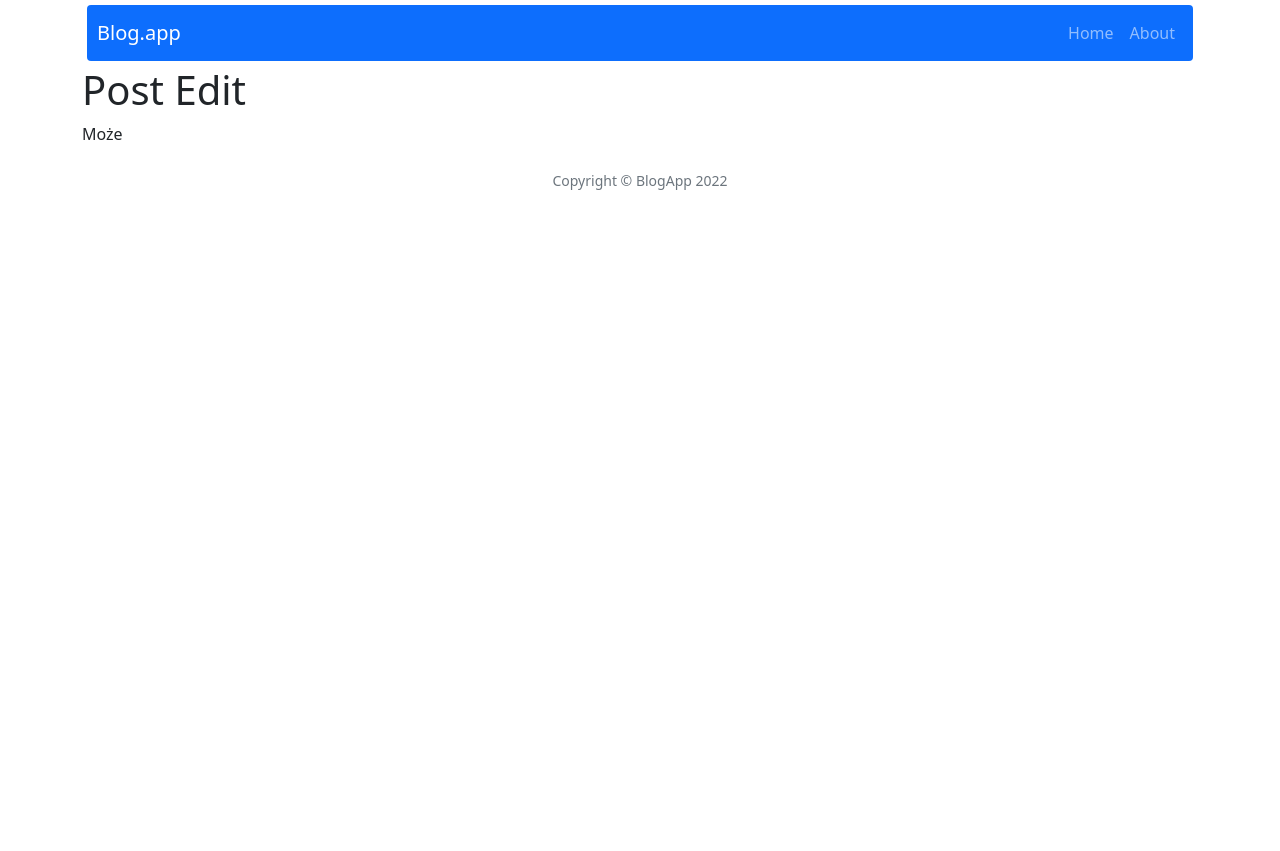
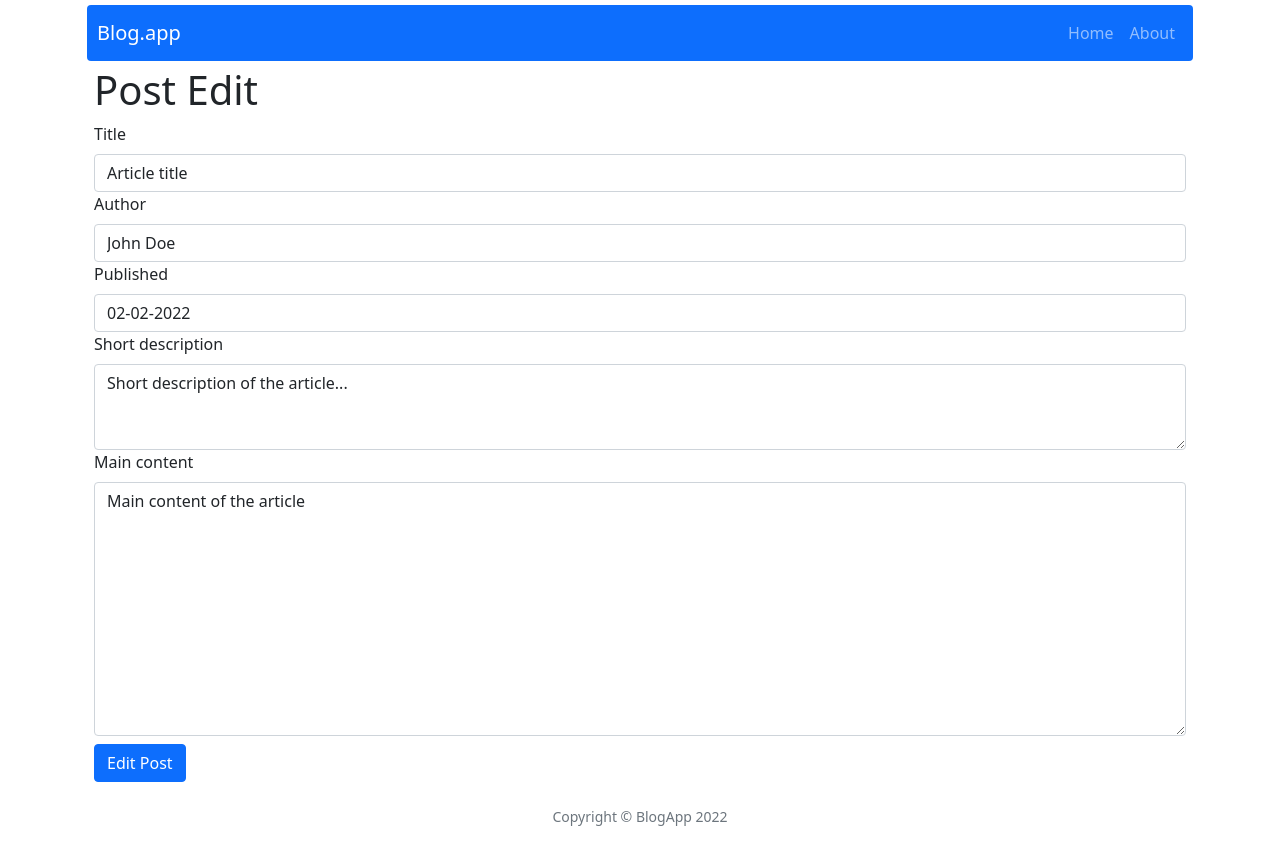
Before and after one commit to kaz4486/crud_blog, a React (Create React App) app: page /post/edit/1 in a window 1280 px wide. Before the commit the page ends 800 px from the top, so only its background shows below. Built offline with nearby package versions, Linux system fonts and the light colour scheme.

Commit message:
Add PostForm, EditPostForm, Modify AddPostForm

```diff
--- a/package.json
+++ b/package.json
@@ -8,6 +8,7 @@
     "@testing-library/user-event": "^13.5.0",
     "bootstrap": "5.1.3",
     "clsx": "^1.1.1",
+    "http-server": "^14.1.1",
     "react": "^18.1.0",
     "react-bootstrap": "2.0.1",
     "react-dom": "^18.1.0",
--- a/src/components/common/features/AddPostForm/AddPostForm.js
+++ b/src/components/common/features/AddPostForm/AddPostForm.js
@@ -1,79 +1,18 @@
-import { useState } from 'react';
-import { Form } from 'react-bootstrap';
-import { Button } from 'react-bootstrap';
 import { useDispatch } from 'react-redux';
 import { useNavigate } from 'react-router-dom';
 import { addPost } from '../../../../redux/postsRedux';
+import PostForm from '../PostForm/PostForm';
 
 const AddPostForm = () => {
-  const [title, setTitle] = useState('');
-  const [author, setAuthor] = useState('');
-  const [published, setPublished] = useState('');
-  const [shortDescription, setShortDescription] = useState('');
-  const [mainContent, setMainContent] = useState('');
-
   const dispatch = useDispatch();
   const navigate = useNavigate();
 
-  const handleSubmit = (e) => {
-    e.preventDefault();
-    dispatch(
-      addPost({ title, author, published, shortDescription, mainContent })
-    );
-    setTitle('');
-    setAuthor('');
-    setPublished('');
-    setShortDescription('');
-    setMainContent('');
+  const handleSubmit = (post) => {
+    dispatch(addPost(post));
     navigate('/');
   };
 
-  return (
-    <Form>
-      <Form.Label>Title</Form.Label>
-      <Form.Control
-        type='text'
-        placeholder='Enter title'
-        value={title}
-        onChange={(e) => setTitle(e.target.value)}
-      />
-      <Form.Label>Author</Form.Label>
-      <Form.Control
-        type='text'
-        placeholder='Enter author'
-        value={author}
-        onChange={(e) => setAuthor(e.target.value)}
-      />
-      <Form.Label>Published</Form.Label>
-      <Form.Control
-        type='text'
-        placeholder='Enter published date'
-        value={published}
-        onChange={(e) => setPublished(e.target.value)}
-      />
-      <Form.Label>Short description</Form.Label>
-      <Form.Control
-        type='text'
-        placeholder='Leave a comment here'
-        as='textarea'
-        rows={3}
-        value={shortDescription}
-        onChange={(e) => setShortDescription(e.target.value)}
-      />
-      <Form.Label>Main content</Form.Label>
-      <Form.Control
-        type='text'
-        placeholder='Leave a comment here'
-        as='textarea'
-        rows={10}
-        value={mainContent}
-        onChange={(e) => setMainContent(e.target.value)}
-      />
-      <Button variant='primary' onClick={handleSubmit}>
-        Add post
-      </Button>
-    </Form>
-  );
+  return <PostForm action={handleSubmit} actionText='Add Post' />;
 };
 
 export default AddPostForm;
--- a/src/components/common/features/AllPosts/AllPosts.js
+++ b/src/components/common/features/AllPosts/AllPosts.js
@@ -15,7 +15,7 @@
           {posts.map((post) => (
             <Col key={post.author} xs={12} sm={6} lg={4}>
               <Card
-                key={post.author}
+                key={post.title}
                 border='secondary'
                 className={clsx('p-3', 'mb-1')}
               >
--- /dev/null
+++ b/src/components/common/features/EditPostForm/EditPostForm.js
@@ -0,0 +1,35 @@
+import { useDispatch } from 'react-redux';
+import { useNavigate } from 'react-router-dom';
+import PostForm from '../PostForm/PostForm';
+import { useParams } from 'react-router-dom';
+import { useSelector } from 'react-redux';
+import { editPost, getPostById } from '../../../../redux/postsRedux';
+import { Navigate } from 'react-router-dom';
+
+const EditPostForm = () => {
+  const dispatch = useDispatch();
+  const navigate = useNavigate();
+  const { id } = useParams();
+  const postData = useSelector((state) => getPostById(state, id));
+
+  const handleSubmit = (post) => {
+    dispatch(editPost({ ...post, id }));
+    navigate('/');
+  };
+
+  if (!postData) return <Navigate to='/' />;
+  else
+    return (
+      <PostForm
+        action={handleSubmit}
+        actionText='Edit Post'
+        title={postData.title}
+        author={postData.author}
+        publishedDate={postData.publishedDate}
+        shortDescription={postData.shortDescription}
+        content={postData.content}
+      />
+    );
+};
+
+export default EditPostForm;
--- a/src/components/common/features/Post/Post.js
+++ b/src/components/common/features/Post/Post.js
@@ -42,7 +42,7 @@
           </Col>
 
           <Col md={4} align='right' className='mx-2'>
-            <Link to='/post/edit/:id'>
+            <Link to={'/post/edit/' + id}>
               <Button variant='outline-info' className='mx-1'>
                 Edit
               </Button>
--- /dev/null
+++ b/src/components/common/features/PostForm/PostForm.js
@@ -0,0 +1,75 @@
+import PropTypes from 'prop-types';
+import { useState } from 'react';
+import { Form } from 'react-bootstrap';
+import { Button } from 'react-bootstrap';
+
+const PostForm = ({ action, actionText, ...props }) => {
+  const [title, setTitle] = useState(props.title || '');
+  const [author, setAuthor] = useState(props.author || '');
+
+  const [publishedDate, setPublished] = useState(props.publishedDate || '');
+  const [shortDescription, setShortDescription] = useState(
+    props.shortDescription || ''
+  );
+  const [content, setMainContent] = useState(props.content || '');
+
+  const handleSubmit = (e) => {
+    e.preventDefault();
+    action({ title, author, publishedDate, shortDescription, content });
+  };
+
+  return (
+    <Form onSubmit={handleSubmit}>
+      <Form.Label>Title</Form.Label>
+      <Form.Control
+        type='text'
+        placeholder='Enter title'
+        value={title}
+        onChange={(e) => setTitle(e.target.value)}
+      />
+      <Form.Label>Author</Form.Label>
+      <Form.Control
+        type='text'
+        placeholder='Enter author'
+        value={author}
+        onChange={(e) => setAuthor(e.target.value)}
+      />
+      <Form.Label>Published</Form.Label>
+      <Form.Control
+        type='string'
+        placeholder='Enter published date'
+        value={publishedDate}
+        onChange={(e) => setPublished(e.target.value)}
+      />
+      <Form.Label>Short description</Form.Label>
+      <Form.Control
+        type='text'
+        placeholder='Leave a comment here'
+        as='textarea'
+        rows={3}
+        value={shortDescription}
+        onChange={(e) => setShortDescription(e.target.value)}
+      />
+      <Form.Label>Main content</Form.Label>
+      <Form.Control
+        type='text'
+        placeholder='Leave a comment here'
+        as='textarea'
+        rows={10}
+        value={content}
+        onChange={(e) => setMainContent(e.target.value)}
+      />
+      <Button variant='primary' type='submit' className='mt-2'>
+        {actionText}
+      </Button>
+    </Form>
+  );
+};
+
+PostForm.propTypes = {
+  action: PropTypes.func.isRequired,
+  actionText: PropTypes.string.isRequired,
+  props: PropTypes.object,
+};
+
+export default PostForm;
--- a/src/components/common/features/views/pages/PostEdit/PostEdit.js
+++ b/src/components/common/features/views/pages/PostEdit/PostEdit.js
@@ -1,9 +1,12 @@
+import { Container } from 'react-bootstrap';
+import EditPostForm from '../../../EditPostForm/EditPostForm';
+
 const PostEdit = () => {
   return (
-    <div>
+    <Container>
       <h1>Post Edit</h1>
-      <p>Może</p>
-    </div>
+      <EditPostForm />
+    </Container>
   );
 };
 
--- a/src/redux/postsRedux.js
+++ b/src/redux/postsRedux.js
@@ -10,22 +10,24 @@
 const createActionName = (actionName) => `app/posts/${actionName}`;
 const REMOVE_POST = createActionName('REMOVE_POST');
 const ADD_POST = createActionName('ADD_POST');
+const EDIT_POST = createActionName('EDIT_POST');
 
 // action creators
 export const removePost = (payload) => ({ type: REMOVE_POST, payload });
 export const addPost = (payload) => ({ type: ADD_POST, payload });
+export const editPost = (payload) => ({ type: EDIT_POST, payload });
 
 //action creators
 const postsReducer = (statePart = [], action) => {
   switch (action.type) {
     case REMOVE_POST:
-      return statePart.map((post) =>
-        post.id === action.payload
-          ? { ...statePart.filter((post) => post.id !== action.payload) }
-          : post
-      );
+      return statePart.filter((post) => post.id !== action.payload);
     case ADD_POST:
       return [...statePart, { ...action.payload, id: shortid() }];
+    case EDIT_POST:
+      return statePart.map((post) =>
+        post.id === action.payload.id ? { ...post, ...action.payload } : post
+      );
     default:
       return statePart;
   }
```
Also changed, not shown: 2 other files (tests, documents, lock files or other folders).
